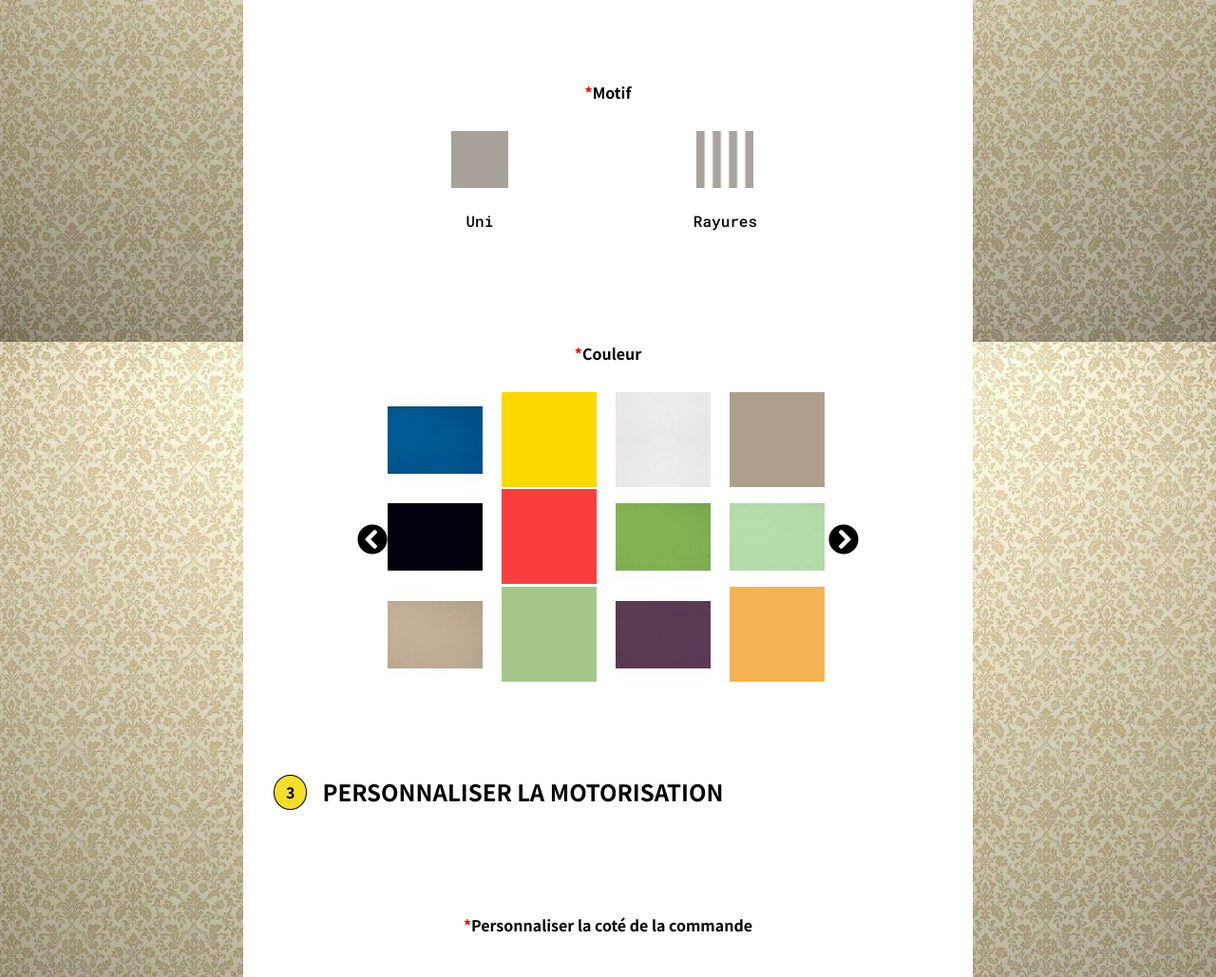
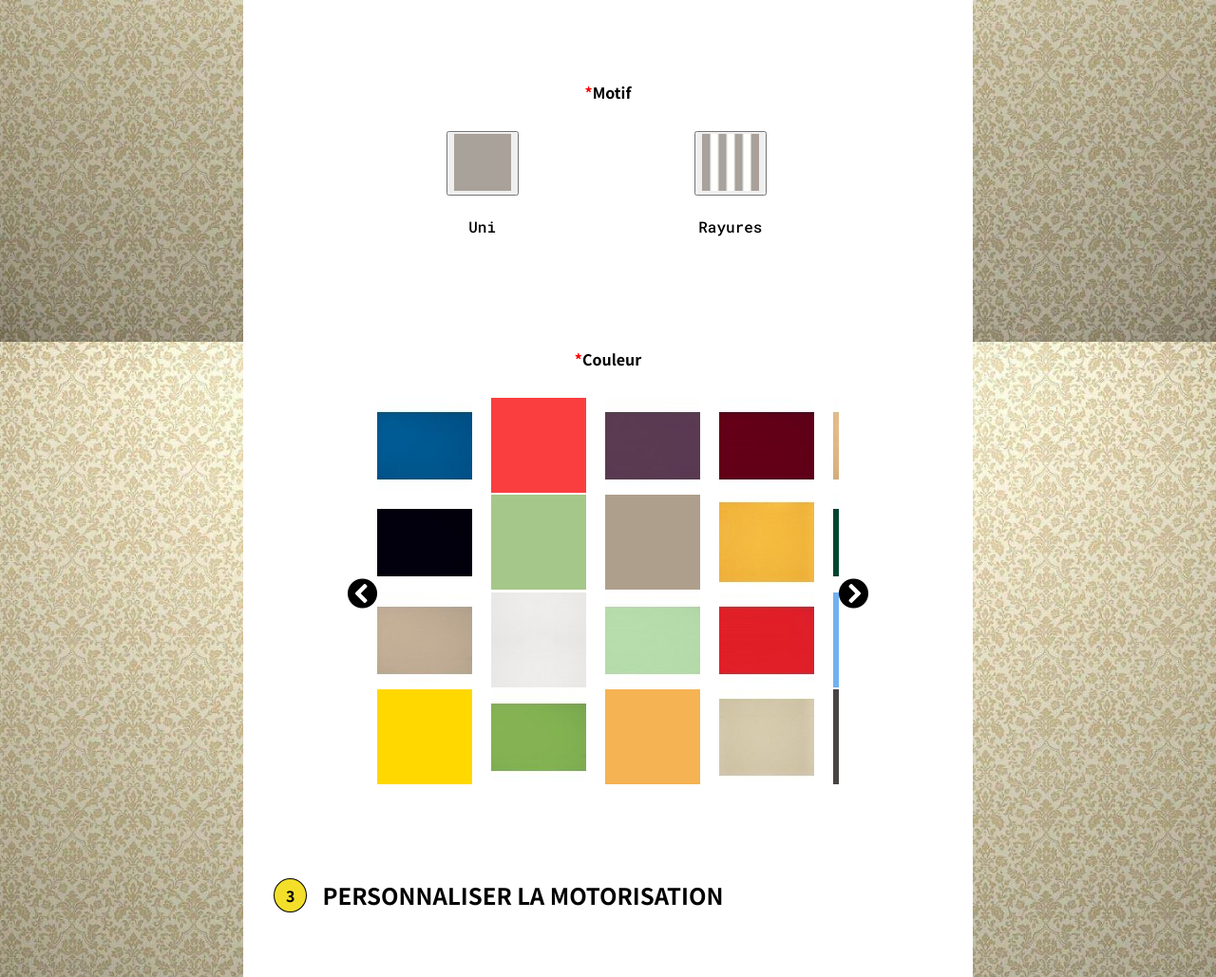
Before and after one commit to arjunMee/front-end-practices, a plain HTML site: page customise product form/index.html in a window 1280 px wide. Shown: the part 2040-3069 px from the top of the page at 95% size. Drawn offline with Linux system fonts and the light colour scheme.

Commit message:
update the filter js code

```diff
--- a/customise product form/index.html
+++ b/customise product form/index.html
@@ -103,15 +103,15 @@
               <h4 class="field--title required">Motif</h4>
               <div class="customize--motif_categories choice">
                 <div class="first_motif">
-                  <a href="#">
+                  <button id="plain">
                     <img src="assets/toile-motif-uni.jpg" alt="image de motif de couleur uni" width="60" height="60"/>
-                  </a>
+                  </button>
                   <p class="checkbox3">Uni</p>
                 </div>
                 <div class="second_motif">
-                  <a href="#">
+                  <button id="stripe">
                     <img src="assets/toile-motif-rayures.jpg" alt="image de motif de couleur rayures" width="60" height="60"/>
-                  </a>
+                  </button>
                   <p class="checkbox3">Rayures</p>
                 </div>
               </div>
--- a/customise product form/index.js
+++ b/customise product form/index.js
@@ -60,6 +60,8 @@ const carousel = document.getElementById("item-carousel");
 const carouselPrevious = document.getElementById("previous-carousel-button");
 const carouselNext = document.getElementById("next-carousel-button");
 const width = window.getComputedStyle(carousel).getPropertyValue("width");
+const plainFilter = document.getElementById("plain");
+const stripeFilter = document.getElementById("stripe");
 
 const images = [
   { image: "assets/toile/bleu_plain.jpg", type: "plain" },
@@ -126,7 +128,7 @@ function displayItems(filters) {
   carousel.innerHTML = "";
 
   const filteredImages = images.filter((image) => filters.includes(image.type));
-  const chunkedImages = chunkArray(filteredImages, 3);
+  const chunkedImages = chunkArray(filteredImages, 4);
 
   for (const track of chunkedImages) {
     const ul = document.createElement("ul");
@@ -147,31 +149,10 @@ function displayItems(filters) {
 }
 
 displayItems(["stripe", "plain"]);
-
-/*carousel.innerHTML = ""
+stripeFilter.addEventListener("click", () => displayItems(["stripe"]));
+plainFilter.addEventListener("click", () => displayItems(["plain"]));
 
 
-const chunkedImages = chunkArray(images, 4);
-
-for (const track of chunkedImages) {
-	const ul = document.createElement('ul');
-  ul.className = 'carousel__track';
-
-	for (const { image } of track) {
-  	const li = document.createElement('li');
-    const img = document.createElement('img');
-
-    img.height = "100";
-    img.width = "100";
-    img.alt = "slide"
-    img.src = image;
-
-		li.append(img);
-    ul.append(li);
-  }
-
-  carousel.append(ul);
-}*/
 
 // tab animation code
 function openCity(evt, cityName) {
--- a/customise product form/style.css
+++ b/customise product form/style.css
@@ -67,25 +67,6 @@ h2 {
     color: red;
 }
 
-i.fa.fa-times:hover {
-    color: rgb(250, 6, 67);
-  }
-
-/*.required::after input[type="text"]:not(:checked) {
-    font-family: "Font Awesome 5 Free";
-    font-weight: 900;
-    content: "\f00d";
-    color: red;
-    padding: .5rem;
-}
-
-input[type="text"]:checked .required::after {
-    font-family: "Font Awesome 5 Free";
-    font-weight: 900;
-    content: "\f00c";
-    color: rgb(0, 255, 0);
-}*/
-
 #legend {
     color: #06c;
     text-transform: uppercase;
@@ -142,7 +123,7 @@ input[type="text"]:checked .required::after {
 }
 
 .carousel {
-    width: 75%;
+    width: 78%;
     margin: 0 auto;
 }
 
```
